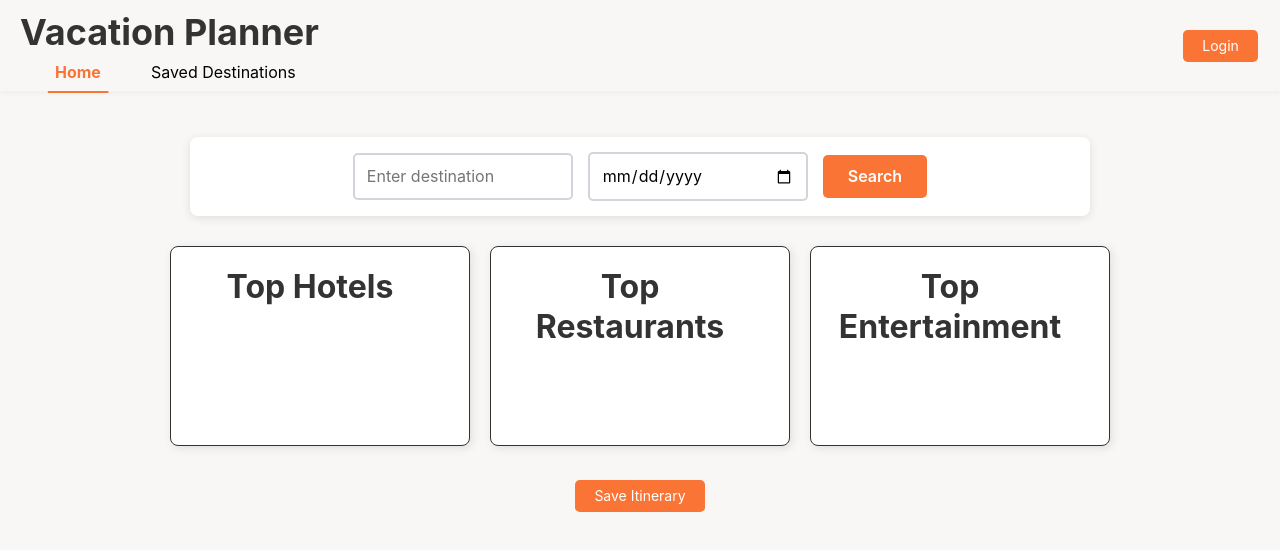
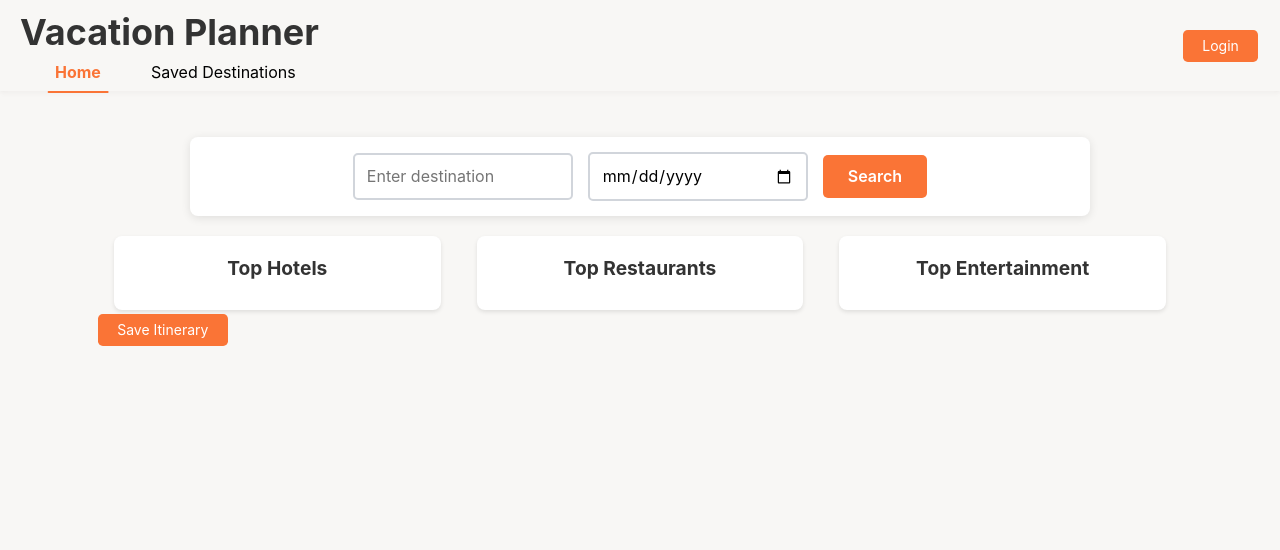
Before and after one commit to HPoyfair/VacationPlanner, a React app in the folder client/: page / in a window 1280 px wide. Shown: the top 550 px of the page. Built offline with nearby package versions, Linux system fonts and the light colour scheme; the HTML template or start-up script is replaced by a standard one.

Commit message:
made the boxes pretty

```diff
--- a/client/src/components/style.css
+++ b/client/src/components/style.css
@@ -1,4 +1,120 @@
+
+.recommendation-card {
+  background-color: #fff;
+  border: 1px solid #eaeaea;
+  border-radius: 8px;
+  box-shadow: 0 2px 4px rgba(0, 0, 0, 0.1);
+  overflow: hidden;
+  transition: transform 0.2s ease-in-out;
+  display: flex;
+  flex-direction: column; /* Stack text and image vertically */
+  justify-content: space-between;
+  height: 350px; /* Increase box height */
+  width: 300px; /* Increase box width */
+  margin: 0 auto; /* Center-align the card */
+}
+
+.recommendation-card:hover {
+  transform: translateY(-5px);
+}
+
+.recommendation-card img {
+  width: 100%;
+  height: 200px; /* Adjust height of the image */
+  object-fit: cover;
+}
+
+.recommendation-card .card-content {
+  padding: 10px;
+  text-align: center; /* Center-align the text */
+}
+
+.recommendation-card .card-title {
+  font-size: 18px;
+  font-weight: bold;
+  margin-bottom: 5px;
+}
+
+.recommendation-card .card-location {
+  color: #666;
+  font-size: 14px;
+  margin-bottom: 10px;
+}
+
+.recommendation-card .card-price {
+  font-size: 14px;
+  font-weight: bold;
+  color: #FA7436;
+}
+
+
+.recommendation-grid {
+  display: grid;
+  grid-template-columns: repeat(auto-fit, minmax(300px, 1fr)); /* Adjust min width for cards */
+  gap: 20px;
+  justify-content: center;
+  margin-top: 20px;
+}
+
+.search-container {
+  text-align: center;
+  margin-bottom: 20px;
+}
+
+.results-container {
+  display: flex;
+  justify-content: space-around;
+  margin-top: 20px;
+}
+
+.results-box {
+  background-color: #ffffff;
+  border-radius: 8px;
+  box-shadow: 0 2px 4px rgba(0, 0, 0, 0.1);
+  padding: 20px;
+  text-align: center;
+  width: 30%;
+}
+
+.results-box h3 {
+  font-size: 1.2rem;
+  margin-bottom: 10px;
+}
+
+.result-card {
+  border-radius: 8px;
+  overflow: hidden;
+  background-color: #f9f9f9;
+  box-shadow: 0 2px 4px rgba(0, 0, 0, 0.1);
+  margin-bottom: 15px;
+}
+
+.result-card img {
+  width: 100%;
+  height: auto;
+  object-fit: cover;
+}
+
+.result-card p {
+  margin: 5px 0;
+  font-size: 0.9rem;
+  color: #333;
+}
+
+.result-card p strong {
+  font-size: 1rem;
+  font-weight: bold;
+}
+
+.result-card .card-price {
+  font-weight: bold;
+  color: #fa7436;
+}
+
+
+
 .nav_container {
+
     display: flex;
     justify-content: space-between; /* This aligns the logo to the left and nav to the right */
     align-items: center;            /* Vertically centers the items */
--- a/client/src/pages/Home.tsx
+++ b/client/src/pages/Home.tsx
@@ -1,41 +1,20 @@
 /* eslint-disable @typescript-eslint/no-unused-vars */
 import { useState, useEffect, useLayoutEffect } from "react";
-import auth from '../utils/auth.js';
+import auth from "../utils/auth.js";
 import { getCoordinates, getWeather } from "../api/weatherApi";
 import { getPlaces } from "../api/placesApi";
 import { parsePlacesResponse } from "../utils/parsePlaces.js";
 import { PlaceData } from "../interfaces/PlaceData";
-//import axios from "axios"; // For the search API call
-import '../index.css';
-import { saveFavorite } from '../api/appApi.js'
-import { UserData } from '../interfaces/UserData';
+import "../index.css";
+import { saveFavorite } from "../api/appApi.js";
+import { UserData } from "../interfaces/UserData";
 import WeatherDisplay from "../components/WeatherDisplay.js";
 import SearchBar from "../components/searchBar.js";
-import RecommendationCard from "../components/recommendationCard.js";
-import WeatherResponse from "../interfaces/WeatherResponse.js";
 
 interface SearchResults {
-    weatherResponse: WeatherResponse;
+  weatherResponse: any;
   placesResponse: PlaceData[];
 }
-
-const Home = () => {
-
-    //States for user login
-    const [user, setUser] = useState<UserData>({
-        id: 0,
-        username: "",
-        email: "",
-    })
-
-    const [loginCheck, setLoginCheck] = useState(false);
-
-    // States for search bar
-    const [destination, setDestination] = useState<string>("");
-    const [date, setDate] = useState<string>("");
-    console.log(typeof date);
-    const [searchResults, setSearchResults] = useState<SearchResults | null>(null);
-    const [searchError, setSearchError] = useState<string>("");
 
 interface Recommendation {
   id: string;
@@ -45,6 +24,22 @@ const Home = () => {
   location: string;
   price: string;
 }
+
+const Home = () => {
+  const [user, setUser] = useState<UserData>({
+    id: 0,
+    username: "",
+    email: "",
+  });
+
+  const [loginCheck, setLoginCheck] = useState(false);
+
+  const [destination, setDestination] = useState<string>("");
+  const [date, setDate] = useState<string>("");
+  const [searchResults, setSearchResults] = useState<SearchResults | null>(
+    null
+  );
+  const [searchError, setSearchError] = useState<string>("");
 
   const [hotels, setHotels] = useState<Recommendation[]>([]);
   const [restaurants, setRestaurants] = useState<Recommendation[]>([]);
@@ -60,27 +55,6 @@ const Home = () => {
     checkLogin();
   }, []);
 
-    // useEffect(() => {
-    //     if (!destination) return;
-
-    //     const fetchRecommendations = async () => {
-    //         try {
-    //             const hotelResponse = await axios.get('/api/recommendations?category=hotels&destination=${destination}');
-    //             const restaurantResponse = await axios.get('/api/recommendations?category=restaurants&destination =${destination}');
-    //             const entertainmentResponse = await axios.get('/api/recommendations?category=entertainment&destination=${destination}');
-
-    //             setHotels(hotelResponse.data);
-    //             setRestaurants(restaurantResponse.data);
-    //             setEntertainment(entertainmentResponse.data);
-    //         } catch (error) {
-    //             console.error("Error fetching recommendations:", error);
-    //         }
-    //     };
-
-    //     fetchRecommendations();
-    // }, [destination]);
-
-
   const checkLogin = () => {
     if (auth.loggedIn()) {
       setLoginCheck(true);
@@ -89,8 +63,7 @@ const Home = () => {
 
   const fetchUser = () => {
     setUser(auth.getProfile());
-    }
-
+  };
 
   const handleSearch = async () => {
     setHotels([]);
@@ -103,12 +76,8 @@ const Home = () => {
     }
 
     try {
-            // Get latitude and longitude for the Location
       const location = await getCoordinates(destination);
-
-            // Call the Weather API with the given coordinates and date
       const weather = await getWeather(location.lat, location.lon, date);
-
       const places = await getPlaces(location.lat, location.lon);
 
       const parsedPlaces = await parsePlacesResponse(places);
@@ -118,14 +87,46 @@ const Home = () => {
         return;
       }
 
-            // TODO: Make an API call to the server
-            // const response = await axios.get("http://localhost:3000/api/", {
-            //     params: { location, date }
-            // });
-            setSearchResults({ weatherResponse: weather, placesResponse: parsedPlaces} ); // Store the search results
-            setSearchError(""); // Clear any previous search errors
+      setHotels([
+        {
+          id: "1",
+          image: parsedPlaces[0].photoUrl,
+          name: parsedPlaces[0].name,
+          rating: 5,
+          location: parsedPlaces[0].address,
+          price: "$$$",
+        },
+      ]);
+
+      setRestaurants([
+        {
+          id: "2",
+          image: parsedPlaces[1].photoUrl,
+          name: parsedPlaces[1].name,
+          rating: 4.5,
+          location: parsedPlaces[1].address,
+          price: "$$",
+        },
+      ]);
+
+      setEntertainment([
+        {
+          id: "3",
+          image: parsedPlaces[2].photoUrl,
+          name: parsedPlaces[2].name,
+          rating: 4,
+          location: parsedPlaces[2].address,
+          price: "$",
+        },
+      ]);
+
+      setSearchResults({
+        weatherResponse: weather,
+        placesResponse: parsedPlaces,
+      });
+      setSearchError("");
     } catch (error) {
-            console.error(error);
+      console.error("Error fetching data:", error);
       setSearchError("Error fetching data. Try again.");
     }
   };
@@ -137,14 +138,17 @@ const Home = () => {
         return;
       }
 
-            const itineraryDate = new Date(date); // Ensure date is a Date object
+      const itineraryDate = new Date(date);
 
-            const response = await saveFavorite({
+      const response = await saveFavorite(
+        {
           destination: destination,
           date: itineraryDate,
           weatherResponse: "weatherResponse",
-                placesResponse: "placesResponse"
-            }, user.id); // Now user.id is guaranteed to be a number
+          placesResponse: "placesResponse",
+        },
+        user.id
+      );
 
       console.log(response);
     } catch (error) {
@@ -161,50 +165,61 @@ const Home = () => {
         setDate={setDate}
         handleSearch={handleSearch}
       />
-            {/* Error Message for Search */}
       {searchError && <p className="text-red-500 mt-2">{searchError}</p>}
 
-            {/* Display Search Results */}
       {searchResults && (
         <div className="mt-4 p-4 border rounded bg-gray-100">
           <h2 className="text-lg font-bold">Search Results:</h2>
           <WeatherDisplay weather={searchResults.weatherResponse} />
-                    <h2>Places Result:</h2>
-                    {/* TODO: Parse results into something useable and display a card for each place */}
-                    <p>{JSON.stringify(searchResults.placesResponse)}</p>
-                    {/* <img src={searchResults.placesResponse} alt="Place Image" />                     */}
         </div>
       )}
-            <div className="recommendation-block">
 
-            <div className="recommendation-container">
-                <h2>Top Hotels</h2>
-                <div className="recommendation-grid">
-                    {hotels.map((hotel) => <RecommendationCard key={hotel.id} recommendation={hotel} />)}
+<div className="results-container">
+  <div className="results-box">
+    <h3>Top Hotels</h3>
+    {hotels.map((hotel) => (
+      <div className="result-card" key={hotel.id}>
+        <img src={hotel.image} alt={hotel.name} />
+        <p><strong>{hotel.name}</strong></p>
+        <p>{hotel.location}</p>
+        <p className="card-price">{hotel.price}</p>
+      </div>
+    ))}
+  </div>
+
+  <div className="results-box">
+    <h3>Top Restaurants</h3>
+    {restaurants.map((restaurant) => (
+      <div className="result-card" key={restaurant.id}>
+        <img src={restaurant.image} alt={restaurant.name} />
+        <p><strong>{restaurant.name}</strong></p>
+        <p>{restaurant.location}</p>
+        <p className="card-price">{restaurant.price}</p>
+      </div>
+    ))}
+  </div>
+
+  <div className="results-box">
+    <h3>Top Entertainment</h3>
+    {entertainment.map((ent) => (
+      <div className="result-card" key={ent.id}>
+        <img src={ent.image} alt={ent.name} />
+        <p><strong>{ent.name}</strong></p>
+        <p>{ent.location}</p>
+        <p className="card-price">{ent.price}</p>
+      </div>
+    ))}
   </div>
 </div>
 
-            <div className="recommendation-container">
-                <h2>Top Restaurants</h2>
-                <div className="recommendation-grid">
-                    {restaurants.map((restaurant) => <RecommendationCard key={restaurant.id} recommendation={restaurant} />)}
-                </div>
-            </div>
 
-            <div className="recommendation-container">
-                <h2>Top Entertainment</h2>
-                <div className="recommendation-grid">
-                    {entertainment.map((ent) => <RecommendationCard key={ent.id} recommendation={ent} />)}
-                </div>
-            </div>
-            </div>
-
-            <div className="save-itinerary">
-                <button className="btn" type='button' onClick={saveItinerary}>Save Itinerary</button>
+      <div>
+        <button className="btn" type="button" onClick={saveItinerary}>
+          Save Itinerary
+        </button>
       </div>
     </div>
   );
-
 };
 
 export default Home;
```
Lines whose indentation alone changed are shown as unchanged.
